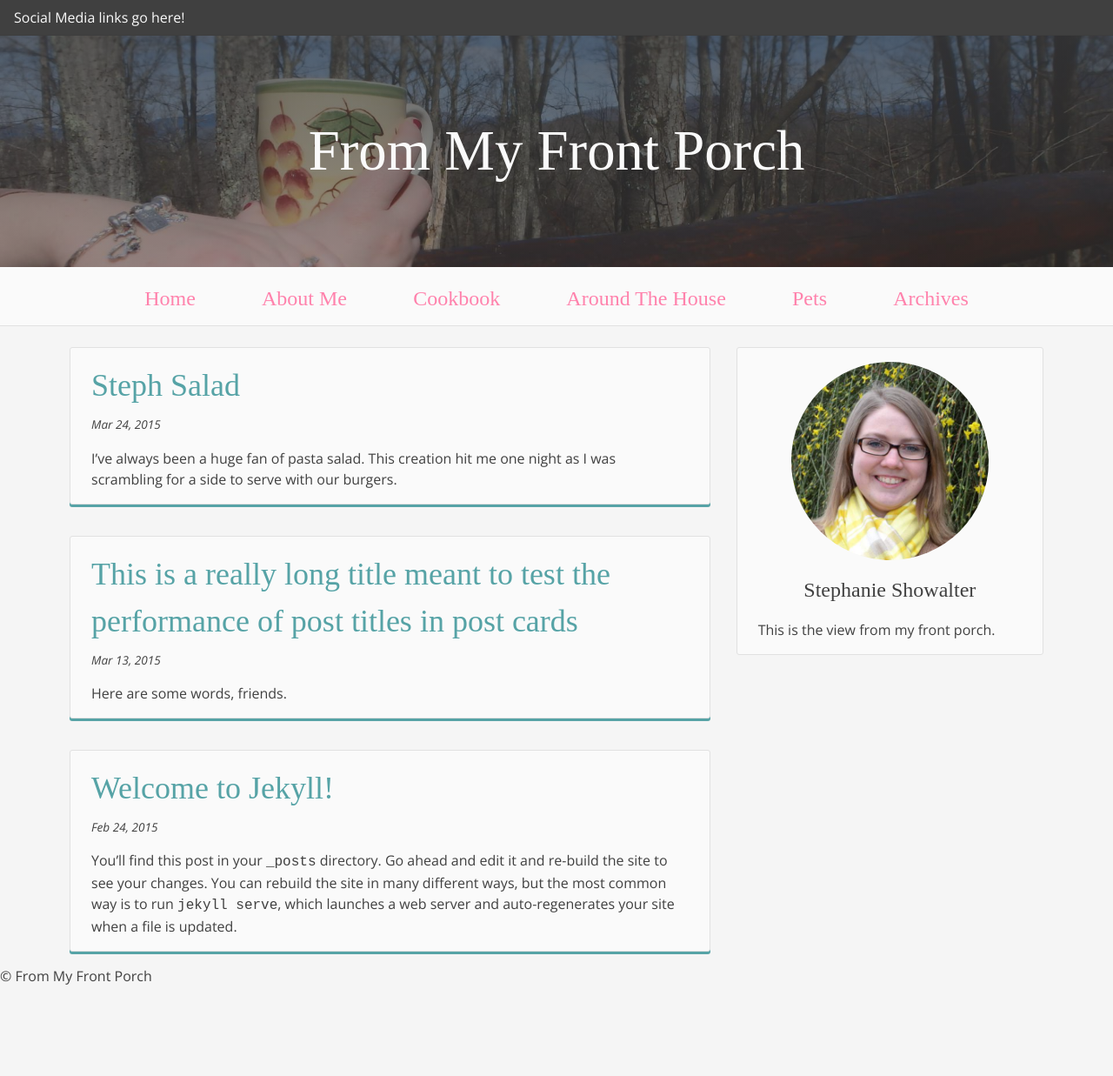
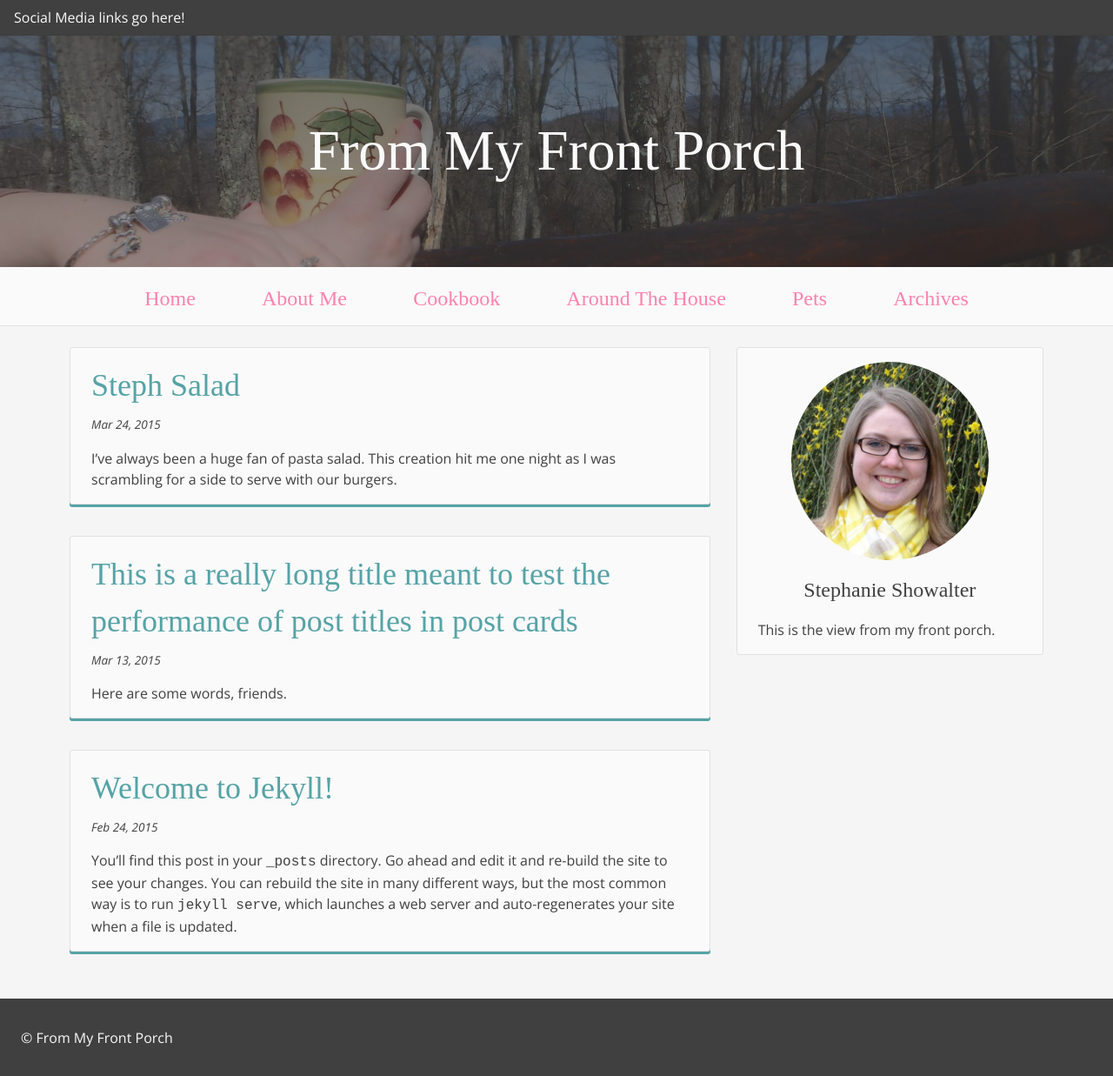
Before and after one commit to orangedaisy/frommyfrontporch, a Jekyll site: the page built from index.html, in a window 1280 px wide. Shown: the whole page at 87% size. Built offline with Jekyll 4.4.1, drawn with Linux system fonts in a browser that asks for light colours; some web fonts are replaced; Markdown is read by kramdown in place of the engine named in the settings; the list of posts is cut into pages by our own code; before the commit the page ends 1150 px from its top, so only the background shows below that.

Commit message:
Style site footer

```diff
--- /dev/null
+++ b/_sass/objects/_o-site-footer.scss
@@ -0,0 +1,15 @@
+// ----------
+//
+// site-footer
+//
+// Styles for our site-wide footer
+//
+// ----------
+
+.o-site-footer {
+  background: $c-black;
+  border-top: 1px solid shade($c-black,5%);
+  color: $c-white;
+  margin-top: modular-scale(1rem,3,1.5);
+  padding: 1rem 1.5rem;
+}
--- a/css/style.scss
+++ b/css/style.scss
@@ -39,6 +39,7 @@ $i-header: url("{{ "/assets/img/fmfp-header.jpg" | prepend: site.baseurl }}");
 @import "objects/o-page-content";
 @import "objects/o-site-sidebar";
 @import "objects/o-post-list";
+@import "objects/o-site-footer";
 
 // components
 @import "components/c-social-media";
```
